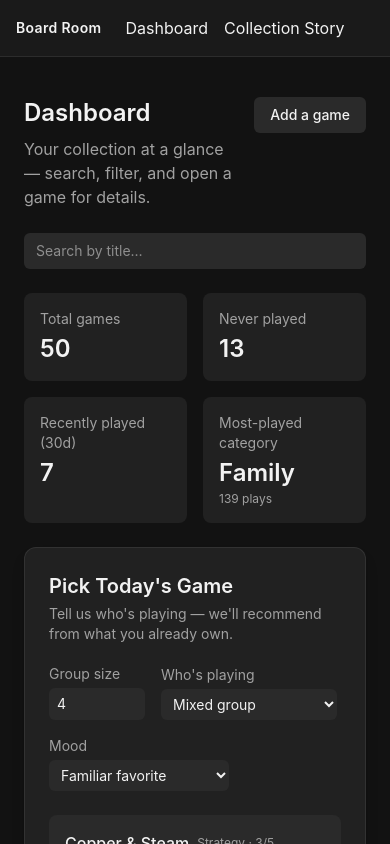
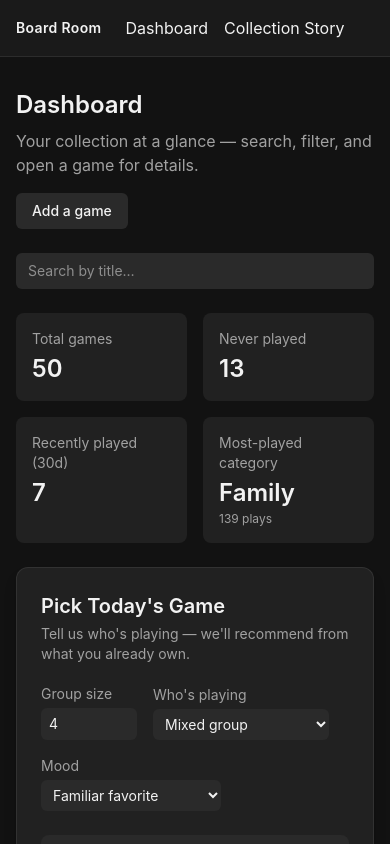
Before and after one commit to jerm-cowan/boardgame-library, a React (Vite) app: page /dashboard in a window 390 px wide. Shown: the top 844 px of the page. Built offline with nearby package versions, Linux system fonts and the light colour scheme.

Commit message:
responsive pass across dashboard and story

```diff
--- a/src/components/PickTonightWidget.tsx
+++ b/src/components/PickTonightWidget.tsx
@@ -95,7 +95,7 @@ export default function PickTonightWidget({ games, onSelectGame }: PickTonightWi
                 onClick={() => onSelectGame(game)}
                 className="flex flex-col gap-1 rounded-lg bg-popover p-4 text-left transition hover:brightness-110"
               >
-                <div className="flex items-center justify-between gap-2">
+                <div className="flex flex-wrap items-center justify-between gap-2">
                   <span className="font-medium">{game.title}</span>
                   <span className="shrink-0 text-xs text-muted-foreground">
                     {game.category} · {game.complexity}/5
--- a/src/pages/CollectionStoryPage.tsx
+++ b/src/pages/CollectionStoryPage.tsx
@@ -20,7 +20,7 @@ export default function CollectionStoryPage() {
   const neglected = useMemo(() => getNeglectedShelf(games, 5), [games])
 
   return (
-    <main className="mx-auto max-w-4xl px-6 py-10">
+    <main className="mx-auto max-w-4xl px-4 py-8 sm:px-6 sm:py-10">
       <div className="mb-10">
         <h1 className="text-2xl font-semibold">Collection Story</h1>
         <p className="mt-2 text-muted-foreground">
--- a/src/pages/DashboardPage.tsx
+++ b/src/pages/DashboardPage.tsx
@@ -38,8 +38,8 @@ export default function DashboardPage() {
   )
 
   return (
-    <main className="mx-auto max-w-6xl px-6 py-10">
-      <div className="flex items-start justify-between gap-4">
+    <main className="mx-auto max-w-6xl px-4 py-8 sm:px-6 sm:py-10">
+      <div className="flex flex-wrap items-start justify-between gap-4">
         <div>
           <h1 className="text-2xl font-semibold">Dashboard</h1>
           <p className="mt-2 text-muted-foreground">
```
